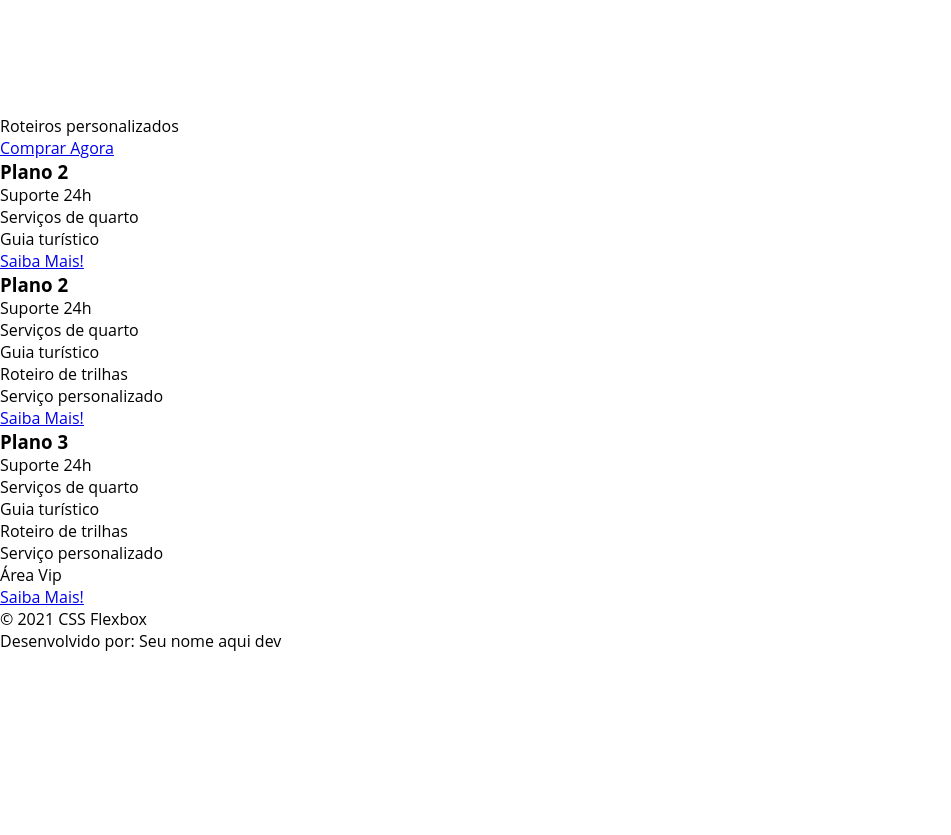
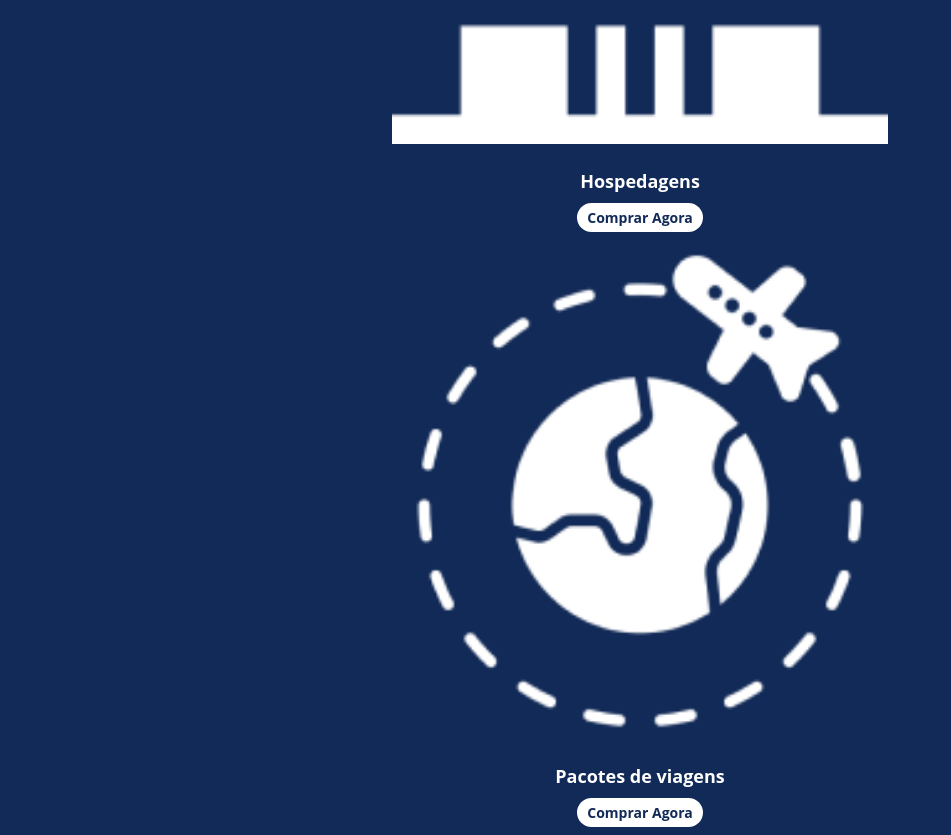
Before and after one commit to AnaBelenke/CSS-FLEXBOX, a plain HTML site: page flex-projeto/index.html in a window 1280 px wide. Shown: the part 1882-2717 px from the top of the page, without its empty margins (0-951 px from the left). Before the commit the page ends 2534 px from the top, so only its background shows below. Drawn offline with Linux system fonts and the light colour scheme.

Commit message:
Projeto Dio-CSS finalizado

```diff
--- a/flex-projeto/index.html
+++ b/flex-projeto/index.html
@@ -22,7 +22,7 @@
         <div class="texto-apresentacao">
             <h1>Flex <br>Turismos</h1>
             <p>O melhor serviço para você!</p>
-            <a href="">Saiba Mais!</a>
+            <a href="" class="btn">Saiba Mais!</a>
         </div>
 
         <div>
@@ -41,47 +41,53 @@
         </div>
     </div>
 
-    <div>
+    <div class="container-externo">
+        <div class="flex-container" id="servicos">
             <div>
                 <h2>Serviços</h2>
             </div>
 
-        <div>
-            <div>
+            <div class="list-servicos">
+                <div class="item-servicos">
                     <div><img src="./images/icon-2.png" alt="hospedagens"></div>
                     <p>Hospedagens</p>
                     <a href="#">Comprar Agora</a>
                 </div>
 
-            <div>
+                <div  class="item-servicos">
                 <div><img src="./images/icon-1.png" alt="pacote de viagens"></div>
                 <p>Pacotes de viagens</p>
                 <a href="#">Comprar Agora</a>
                 </div>
 
-            <div>
+                <div  class="item-servicos">
                     <div><img src="./images/icon-3.png" alt="roteiros personalizados"></div>
                     <p>Roteiros personalizados</p>
                     <a href="#">Comprar Agora</a>
                 </div>
-
+            </div>
         </div>
     </div>
 
-    <div>
+    <div class="flex-container" id="planos">
+        <div><h2>Planos</h2></div>
 
-        <div>
-            <h3>Plano 2</h3>
+        <div class="list-planos">
+
+            <div class="item-planos">
+                <h3>Plano 1</h3>
+                <br>
                 <ul>
                     <li>Suporte 24h</li>
                     <li>Serviços de quarto</li>
                     <li>Guia turístico</li>
                 </ul>
-            <a href="#">Saiba Mais!</a>
+                <a href="#" class="btn">Saiba Mais!</a>
             </div>
 
-        <div>
+            <div class="item-planos">
                 <h3>Plano 2</h3>
+                <br>
                 <ul>
                     <li>Suporte 24h</li>
                     <li>Serviços de quarto</li>
@@ -89,11 +95,12 @@
                     <li>Roteiro de trilhas</li>
                     <li>Serviço personalizado</li>
                 </ul>
-            <a href="#">Saiba Mais!</a>
+                <a href="#" class="btn">Saiba Mais!</a>
             </div>
 
-        <div>
+            <div class="item-planos">
                 <h3>Plano 3</h3>
+                <br>
                 <ul>
                     <li>Suporte 24h</li>
                     <li>Serviços de quarto</li>
@@ -102,13 +109,16 @@
                     <li>Serviço personalizado</li>
                     <li>Área Vip</li>
                 </ul>
-            <a href="#">Saiba Mais!</a>
+                <a href="#" class="btn">Saiba Mais!</a>
+            </div>
+
         </div>
     </div>
-
     <footer>
+        <div class="flex-container footer">
         <p>&copy; 2021 CSS Flexbox</p>
-        <p>Desenvolvido por: Seu nome aqui dev</p>
+        <p>Desenvolvido por: Ana Belenke </p>
+        </div>
     </footer>
 </body>
 </html>
--- a/flex-projeto/style.css
+++ b/flex-projeto/style.css
@@ -24,6 +24,7 @@ div.img{
     max-width: 992px;
     margin: auto;
     width: 100%;
+    min-width: 320px;
 }
 
 header{
@@ -57,7 +58,6 @@ header .menu{
 
 .apresentacao .texto-apresentacao{
     min-height: 200px;
-
 }
 
 .texto-apresentacao h1 {
@@ -65,7 +65,7 @@ header .menu{
     font-size: 48px;
     margin-bottom: 10px;
 }
-.texto-apresentacao a {
+.btn{
     background-color: #122a57;
     color: #fff;
     width: 220px;
@@ -91,6 +91,10 @@ header .menu{
     display: flex;
     margin-bottom: 20px;
 }
+#quem-somos img{
+    min-width: 320px;
+    margin: auto;
+}
 
 #quem-somos  h2::before{
     content: "";
@@ -104,3 +108,174 @@ header .menu{
     margin-bottom: 10px;
     width: 90%;
 }
+
+#quem-somos img{
+    min-width: 420px;
+}
+
+.container-externo{
+    background-color: #122a57;
+    width: 100%;
+}
+
+#servicos{
+    flex-direction: column;
+    padding-top: 50px;
+    padding-bottom: 100px;
+}
+
+#servicos h2{
+    color: #fff;
+    font-size: 32px;
+    margin-bottom: 20px;
+}
+
+.list-servicos{
+    display: flex;
+    justify-content: space-between;
+}
+
+.list-servicos .item-servicos{
+    text-align: center;
+}
+
+.item-servicos a{
+    width: 220px;
+    background-color: #fff;
+    border-radius: 30px;
+    height: 50px;
+    text-align: center;
+    line-height: 50px;
+    padding: 5px 10px;
+    margin-top: 20px;
+    color: #122a57;
+    font-size: 14px;
+    text-decoration: none;
+    font-weight: 700;
+}
+
+.item-servicos p {
+    font-weight: 700;
+    font-size: 18px;
+    color: #fff;
+    margin-top: 20px;
+}
+
+.item-servicos img{
+    width: 80%;
+    margin: auto;
+}
+
+#planos{
+    flex-direction: column;
+    min-height: 100vh;
+    padding-top: 50px;
+}
+
+#planos h2{
+    font-size: 32px;
+    color: #122a57;
+}
+
+.list-planos{
+    display: flex;
+    align-items: flex-end;
+    justify-content: space-between;
+}
+.item-planos{
+    flex: 1;
+    border: 3px solid #122a57;
+    margin-right: 20px;
+    padding: 10px;
+    max-width: 240px;
+
+}
+
+.item-planos .btn{
+    margin: auto;
+    margin-bottom: 20px;
+}
+
+.item-planos h3{
+    font-size: 24px;
+    display: flex;
+    flex-direction: column;
+    text-align: center;
+    margin-top: 20px;
+    color: #122a57;
+
+}
+.item-planos h3::after{
+    content: "";
+    background-color: #122a57;
+    width: 100%;
+    height: 3px;
+    margin-top: 20px;
+    margin-bottom: 10px;
+}
+.item-planos ul {
+    padding: 10px 20px;
+    display: flex;
+    flex-direction: column;
+    margin-bottom: 10px;
+}
+.item-planos ul li{
+    display: flex;
+    flex-wrap: nowrap;
+    align-items: center;
+}
+.item-planos ul li::before{
+    content: "";
+    width: 10px;
+    height: 10px;
+    background-color: #122a57;
+    margin-right: 5px;
+}
+
+footer{
+    background-color: #122a57;
+    height: 70px;
+    display: flex;
+    align-items: center;
+}
+footer .footer{
+    justify-content: space-between;
+    color: #fff;
+}
+
+/* mobile */
+
+@media(min-width: 992px){
+    .flex-container{
+        flex-direction: column;
+    }
+    .apresentacao{
+        flex-direction: column-reverse;
+    }
+    .apresentacao .texto-apresentacao{
+        width: 100%;
+    }
+    #quem-somos{
+        flex-direction: column-reverse;
+    }
+    .list-servicos{
+        flex-direction: column;
+    }
+    .item-servicos img{
+        width: 50%;
+        margin: auto;
+    }
+    .list-planos{
+        flex-direction: column;
+        align-items: flex-start;
+        margin-bottom: 20px;
+    }
+    .list-planos .item-planos{
+        max-width: 90%;
+        margin: auto;
+        width: 100%;
+        margin-bottom: 20px;
+
+    }
+
+}
```
Lines whose indentation alone changed are shown as unchanged.
